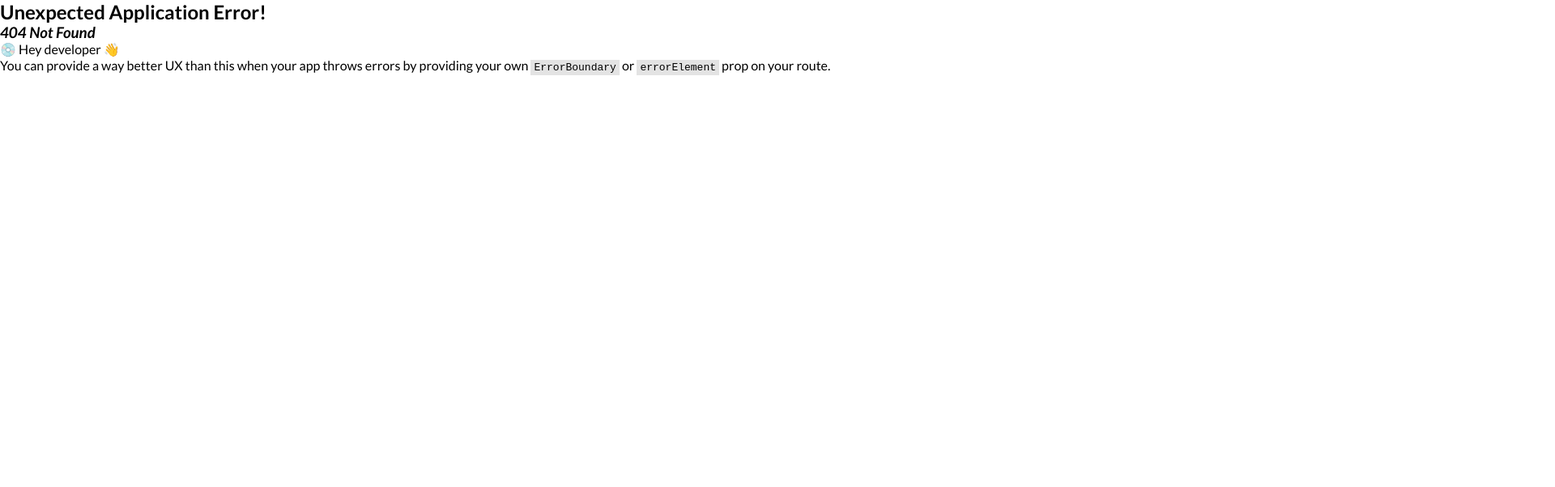
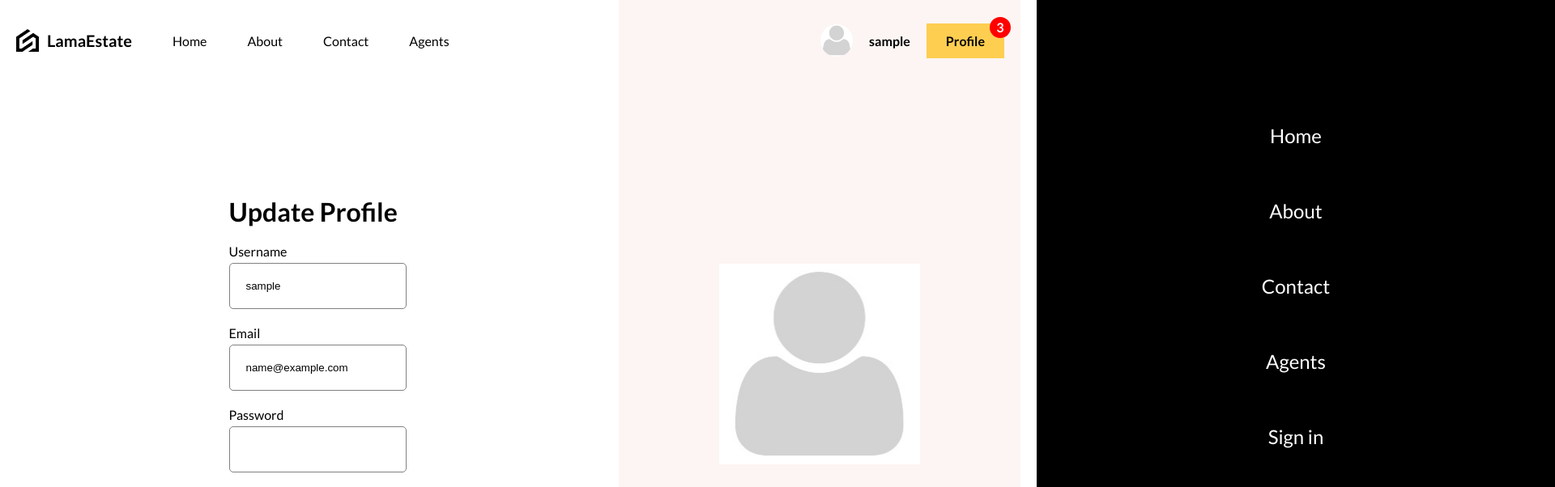
Before and after one commit to teosaridis/mernDestate, a React (Vite) app in the folder client/: page /profile/update in a window 1280 px wide. Before the commit this address had no page. Shown: the top 602 px of the page at 81% size, 1920 px wide, since content can reach past the window. Built offline with nearby package versions, Linux system fonts and the light colour scheme; sample sign-in values are in the browser's storage.

Commit message:
Add Protected Routes

```diff
--- a/client/src/components/navbar/Navbar.jsx
+++ b/client/src/components/navbar/Navbar.jsx
@@ -33,9 +33,7 @@ function Navbar() {
         ) : (
           <>
             <a href="/login">Sign in</a>
-            <a href="/register" >
-              Sign up
-            </a>
+            <a href="/register">Sign up</a>
           </>
         )}
         <div className="menuIcon">
--- a/client/src/routes/layout/layout.jsx
+++ b/client/src/routes/layout/layout.jsx
@@ -1,6 +1,8 @@
 import "./layout.scss";
-import Navbar from "../../components/navbar/Navbar"
-import { Outlet } from "react-router-dom";
+import Navbar from "../../components/navbar/Navbar";
+import { Navigate, Outlet } from "react-router-dom";
+import { useContext } from "react";
+import { AuthContext } from "../../context/AuthContext";
 
 function Layout() {
   return (
@@ -9,10 +11,27 @@ function Layout() {
         <Navbar />
       </div>
       <div className="content">
-        <Outlet/>
+        <Outlet />
       </div>
     </div>
   );
 }
 
-export default Layout;
+function RequireAuth() {
+  const { currentUser } = useContext(AuthContext);
+
+  return !currentUser ? (
+    <Navigate to={"/login"} />
+  ) : (
+    <div className="layout">
+      <div className="navbar">
+        <Navbar />
+      </div>
+      <div className="content">
+        <Outlet />
+      </div>
+    </div>
+  );
+}
+
+export { Layout, RequireAuth };
--- a/client/src/routes/profilePage/profilePage.jsx
+++ b/client/src/routes/profilePage/profilePage.jsx
@@ -1,4 +1,4 @@
-import { useNavigate } from "react-router-dom";
+import { Link, useNavigate } from "react-router-dom";
 import Chat from "../../components/chat/Chat";
 import List from "../../components/list/List";
 import apiRequest from "../../lib/apiRequest";
@@ -10,6 +10,7 @@ function ProfilePage() {
   const { currentUser, updateUser } = useContext(AuthContext);
 
   const navigate = useNavigate();
+
   const handleLogout = async () => {
     try {
       await apiRequest.post("/auth/logout");
@@ -19,13 +20,16 @@ function ProfilePage() {
       console.log(error);
     }
   };
+
   return (
     <div className="profilePage">
       <div className="details">
         <div className="wrapper">
           <div className="title">
             <h1>User Information</h1>
-            <button>Update Profile</button>
+            <Link to={"/profile/update"}>
+              <button>Update Profile</button>
+            </Link>
           </div>
           <div className="info">
             <span>
--- a/client/src/routes/profileUpdatePage/profileUpdatePage.jsx
+++ b/client/src/routes/profileUpdatePage/profileUpdatePage.jsx
@@ -1,6 +1,10 @@
+import { useContext } from "react";
 import "./profileUpdatePage.scss";
+import { AuthContext } from "../../context/AuthContext";
 
 function ProfileUpdatePage() {
+  const { currentUser, updateUser } = useContext(AuthContext);
+
   return (
     <div className="profileUpdatePage">
       <div className="formContainer">
@@ -12,6 +16,7 @@ function ProfileUpdatePage() {
               id="username"
               name="username"
               type="text"
+              defaultValue={currentUser.username}
             />
           </div>
           <div className="item">
@@ -20,6 +25,7 @@ function ProfileUpdatePage() {
               id="email"
               name="email"
               type="email"
+              defaultValue={currentUser.email}
             />
           </div>
           <div className="item">
@@ -30,7 +36,11 @@ function ProfileUpdatePage() {
         </form>
       </div>
       <div className="sideContainer">
-        <img src="" alt="" className="avatar" />
+        <img
+          src={currentUser.avatar || "/noavatar.jpeg"}
+          alt=""
+          className="avatar"
+        />
       </div>
     </div>
   );
```
Also changed, not shown: client/src/App.jsx (+30 -25 lines).
